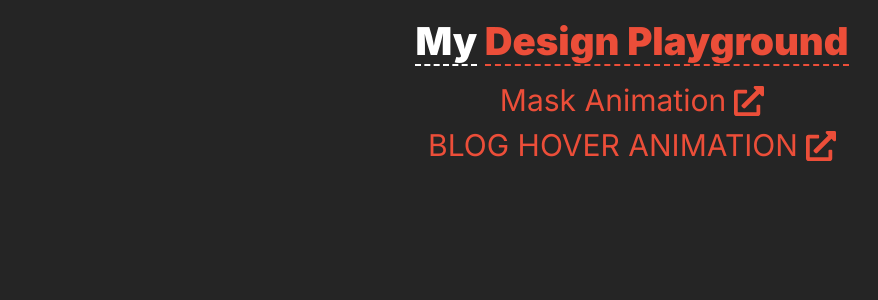
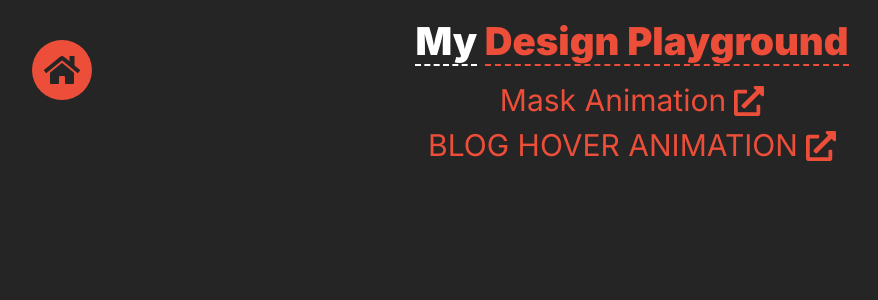
Before and after one commit to HarikrishnanYPR1707/My-Design-Playground, a Next.js app: page / in a window 1280 px wide. Shown: the top 300 px of the page, without its empty margins (8-886 px from the left). Built offline with nearby package versions, Linux system fonts and the light colour scheme.

Commit message:
ADDD COMPONENET: Home Button added for navigation for all pages

```diff
--- a/src/app/layout.js
+++ b/src/app/layout.js
@@ -1,19 +1,22 @@
-import './globals.css';
-import { Inter } from 'next/font/google';
+import "./globals.css";
+import { Inter } from "next/font/google";
+import HomeButton from "@/components/Home/index";
 
-const inter = Inter({ subsets: ['latin'] })
+const inter = Inter({ subsets: ["latin"] });
 
 export const metadata = {
-  title: 'My Design Playground',
-  description: 'Page where you guys can see all the design created and replicated from other websites',
-}
+  title: "My Design Playground",
+  description:
+    "Page where you guys can see all the design created and replicated from other websites",
+};
 
 export default function RootLayout({ children }) {
   return (
     <html lang="en">
       <body className={inter.className}>
+        <HomeButton />
         {children}
       </body>
     </html>
-  )
+  );
 }
```
